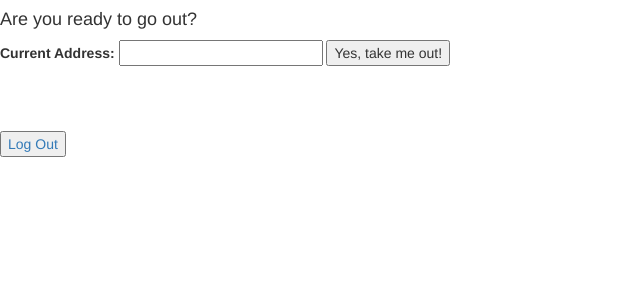
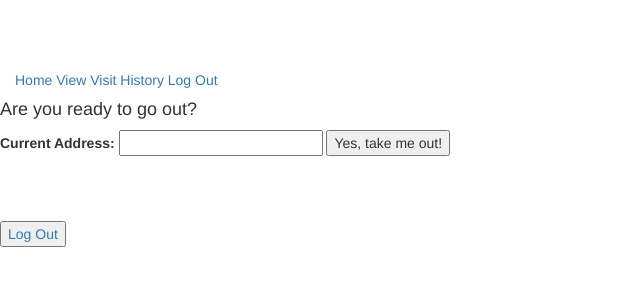
Before and after one commit to aninahpets/Fuder, a Flask app: page / in a window 1280 px wide. Shown: the top 300 px of the page, without its empty margins (0-640 px from the left). Run offline with Flask 2, Linux system fonts and the light colour scheme; the visitor is signed in with stand-in values (Sample User, id 1); some libraries are stand-ins or nearby versions.

Commit message:
Added navbar

```diff
--- a/templates/base.html
+++ b/templates/base.html
@@ -8,6 +8,15 @@
 
 <script src='https://code.jquery.com/jquery.js'></script>
 <script src='/static/registration-login-logout.js'></script>
+<link rel='stylesheet' href='./style.css'
+
+<nav class='navbar navbar-default navbar-fixed-top'>
+    <div class='container-fluid'>
+        <a href='/'>Home</a>
+        <a href='/history'>View Visit History</a>
+        <a href='/logout'>Log Out</a>
+    </div>
+</nav>
 
 {% with messages = get_flashed_messages() %}
     {% if messages %}
```
